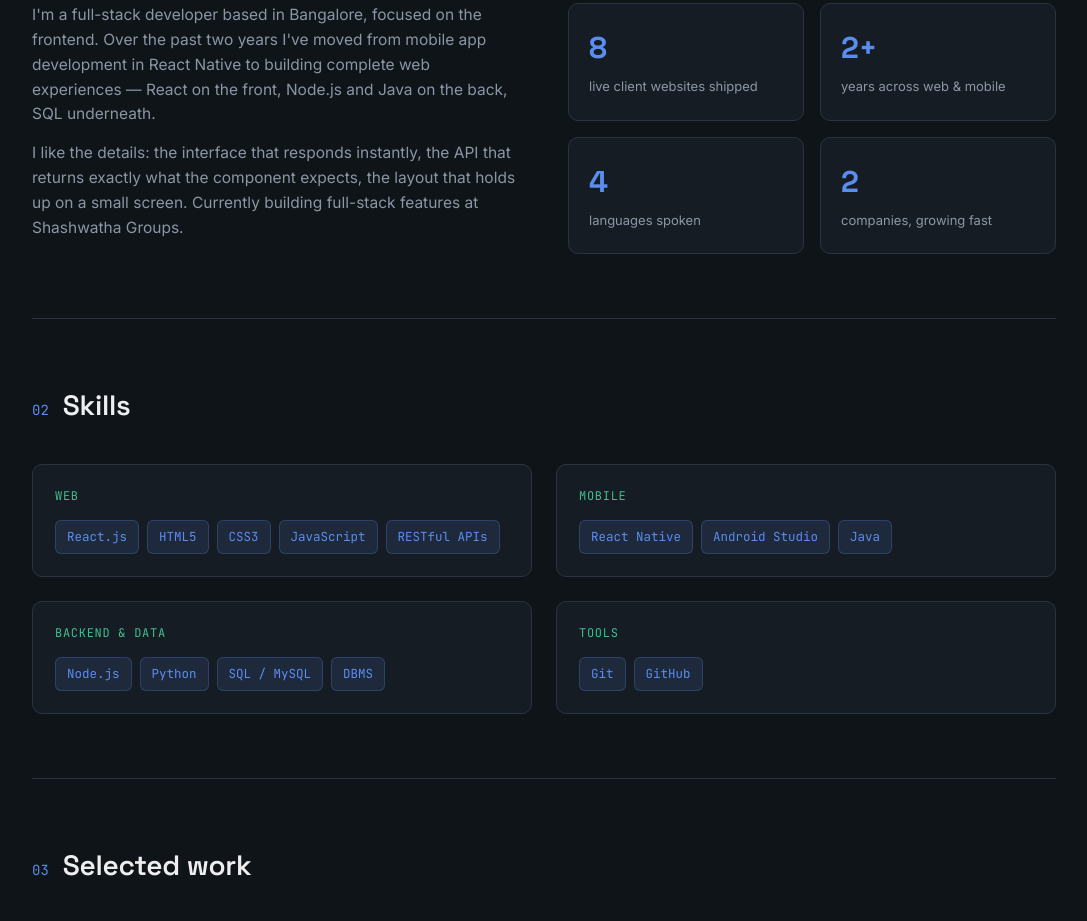
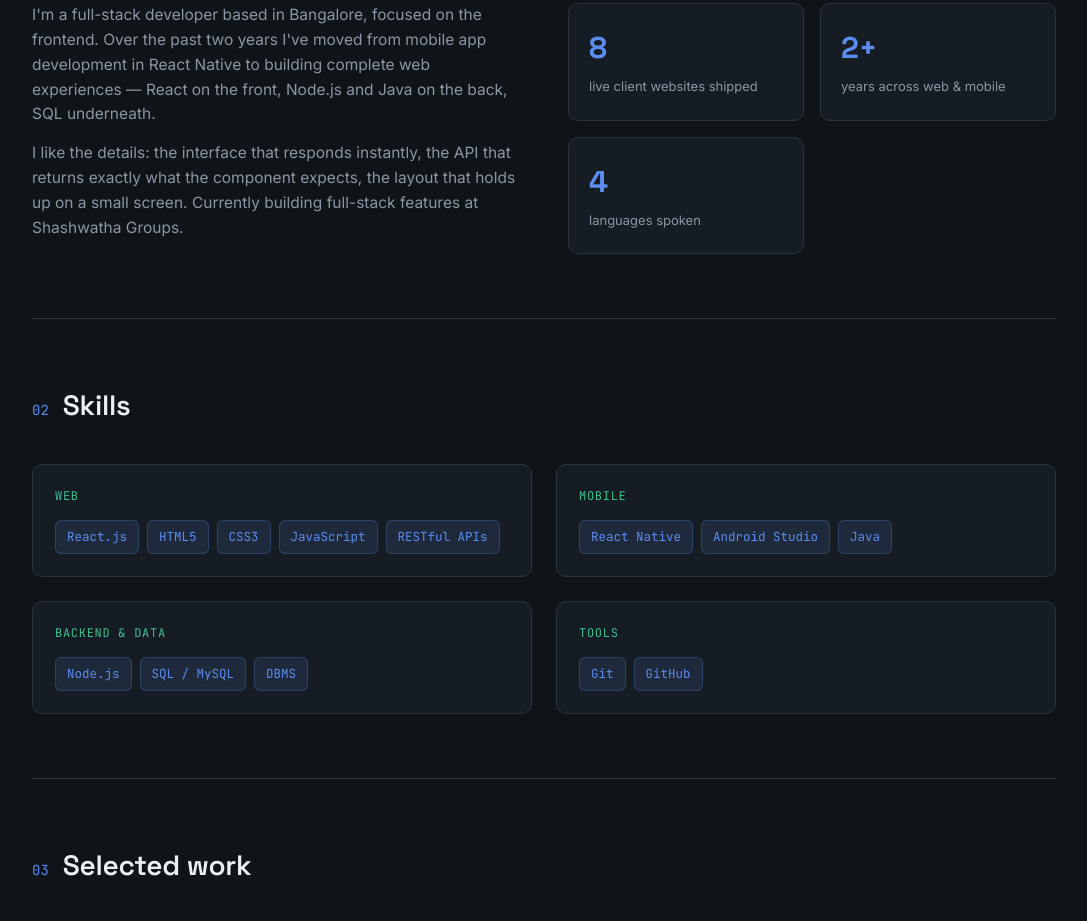
Before and after one commit to priyankarpatill/myportfolio, a plain HTML site: page index.html in a window 1280 px wide. Shown: the part 794-1715 px from the top of the page, without its empty margins (96-1183 px from the left). Drawn offline with Linux system fonts and the light colour scheme.

Commit message:
third commit

```diff
--- a/index.html
+++ b/index.html
@@ -281,7 +281,7 @@
         <div class="stat"><div class="num">8</div><div class="label">live client websites shipped</div></div>
         <div class="stat"><div class="num">2+</div><div class="label">years across web &amp; mobile</div></div>
         <div class="stat"><div class="num">4</div><div class="label">languages spoken</div></div>
-        <div class="stat"><div class="num">2</div><div class="label">companies, growing fast</div></div>
+        <!-- <div class="stat"><div class="num">2</div><div class="label">companies, growing fast</div></div> -->
       </div>
     </div>
   </section>
@@ -305,7 +305,7 @@
       <div class="skill-group">
         <div class="g-title">Backend &amp; Data</div>
         <div class="chips">
-          <span class="chip">Node.js</span><span class="chip">Python</span><span class="chip">SQL / MySQL</span><span class="chip">DBMS</span>
+          <span class="chip">Node.js</span><span class="chip">SQL / MySQL</span><span class="chip">DBMS</span>
         </div>
       </div>
       <div class="skill-group">
```
